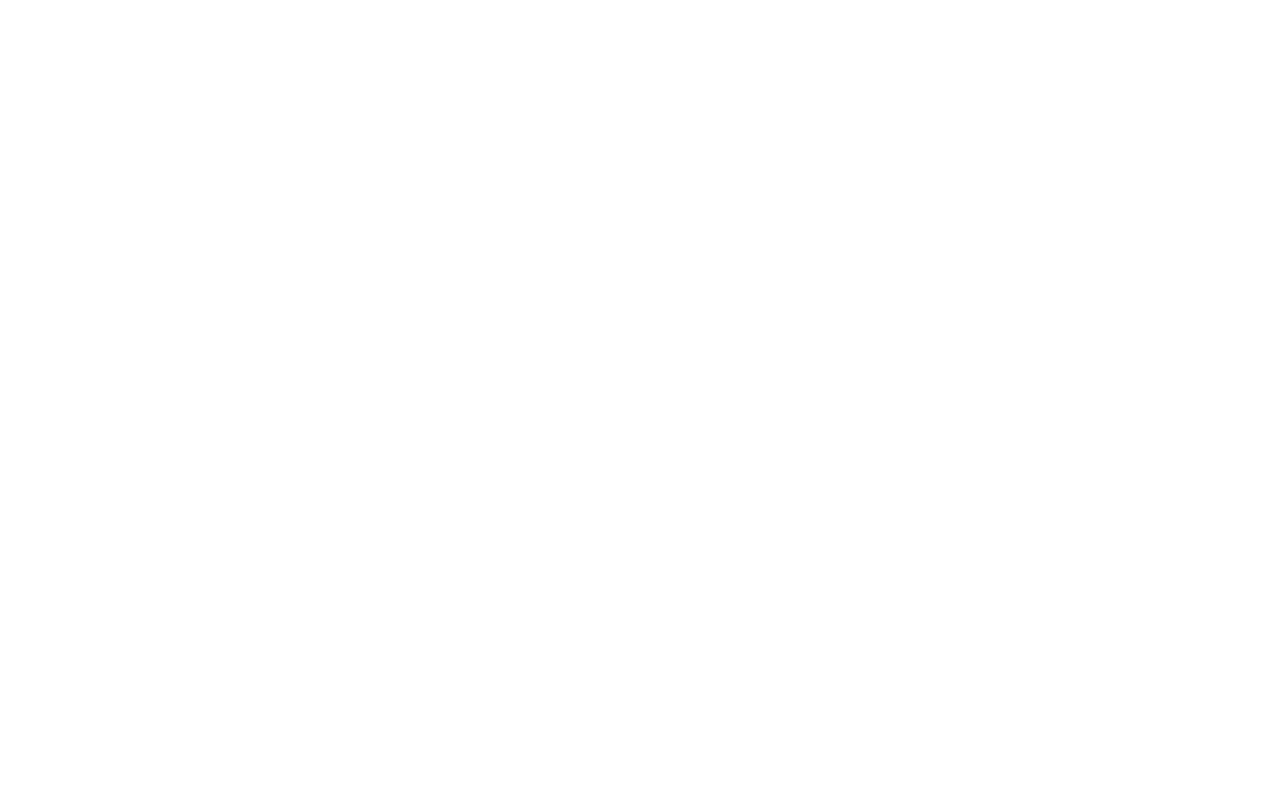
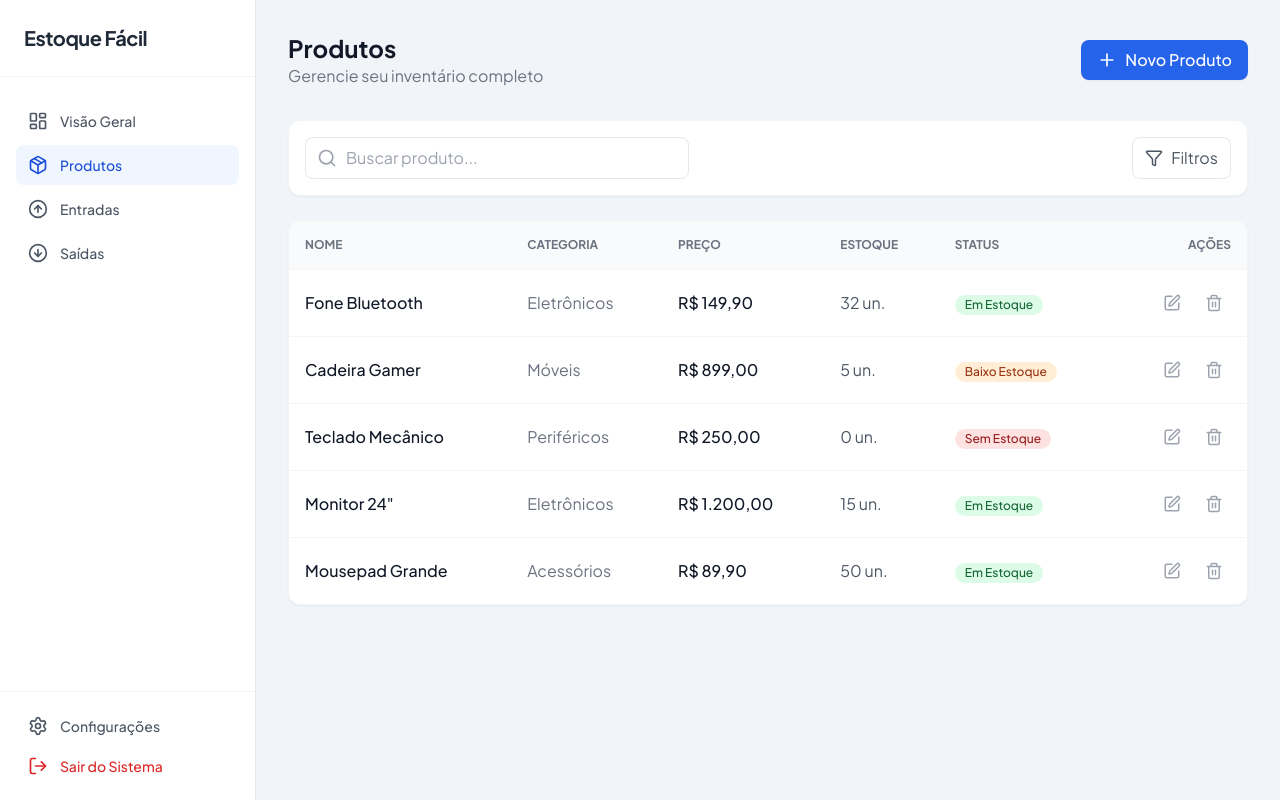
Before and after one commit to Aishabrito/estoque-facil-completo, a React (Vite) app: page /produtos in a window 1280 px wide. Before the commit this address had no page. Built offline with nearby package versions, Linux system fonts and the light colour scheme.

Commit message:
feat criacao tela produtos

```diff
--- a/src/App.jsx
+++ b/src/App.jsx
@@ -1,16 +1,15 @@
 import { BrowserRouter, Routes, Route } from 'react-router-dom';
 import Login from './pages/Login';
 import Dashboard from './pages/Dashboard';
+import Produtos from './pages/Produtos';
 
 function App() {
   return (
     <BrowserRouter>
       <Routes>
-        {/* Rota do Login */}
         <Route path="/" element={<Login />} />
-
-        {/* Rota do Dashboard  */}
         <Route path="/dashboard" element={<Dashboard />} />
+        <Route path="/produtos" element={<Produtos />} />
       </Routes>
     </BrowserRouter>
   )
--- a/src/components/Sidebar.jsx
+++ b/src/components/Sidebar.jsx
@@ -1,27 +1,53 @@
 import { LayoutDashboard, Package, ArrowUpCircle, ArrowDownCircle, Settings, LogOut } from 'lucide-react';
-import { useNavigate } from 'react-router-dom';
-
+import { useNavigate, useLocation, Link } from 'react-router-dom';
 export default function Sidebar() {
   const navigate = useNavigate();
+  const location = useLocation();
 
   const handleLogout = () => {
     navigate('/');
   };
 
   return (
-    <aside className="fixed left-0 top-0 h-screen w-64 bg-white border-r border-gray-200 flex flex-col transition-all duration-300">
+    <aside className="fixed left-0 top-0 h-screen w-64 bg-white border-r border-gray-200 flex flex-col transition-all duration-300 z-10">
+
+      <div className="flex items-center gap-3 p-6 border-b border-gray-100">
+        <span className="text-xl font-bold text-gray-800 tracking-tight">Estoque Fácil</span>
+      </div>
 
       {/* Menu Principal */}
       <nav className="flex-1 px-4 py-6 space-y-1">
-        <NavItem icon={<LayoutDashboard size={20} />} text="Visão Geral" active />
-        <NavItem icon={<Package size={20} />} text="Produtos" />
-        <NavItem icon={<ArrowUpCircle size={20} />} text="Entradas" />
-        <NavItem icon={<ArrowDownCircle size={20} />} text="Saídas" />
+        <NavItem
+          icon={<LayoutDashboard size={20} />}
+          text="Visão Geral"
+          path="/dashboard"
+          active={location.pathname === '/dashboard'}
+        />
+        <NavItem
+          icon={<Package size={20} />}
+          text="Produtos"
+          path="/produtos"
+          active={location.pathname === '/produtos'}
+        />
+        <NavItem
+          icon={<ArrowUpCircle size={20} />}
+          text="Entradas"
+          path="/entradas"
+        />
+        <NavItem
+          icon={<ArrowDownCircle size={20} />}
+          text="Saídas"
+          path="/saidas"
+        />
       </nav>
 
       {/* Footer do Menu */}
       <div className="p-4 border-t border-gray-100 space-y-1">
-        <NavItem icon={<Settings size={20} />} text="Configurações" />
+        <button className="w-full flex items-center gap-3 px-3 py-2 text-sm font-medium text-gray-600 rounded-lg hover:bg-gray-50 transition-colors">
+            <Settings size={20} />
+            Configurações
+        </button>
+
         <button
           onClick={handleLogout}
           className="w-full flex items-center gap-3 px-3 py-2 text-sm font-medium text-red-600 rounded-lg hover:bg-red-50 transition-colors"
@@ -34,11 +60,10 @@
   );
 }
 
-// Componente auxiliar para os itens do menu ficarem padronizados
-function NavItem({ icon, text, active = false }) {
+function NavItem({ icon, text, path = "#", active = false }) {
   return (
-    <a
-      href="#"
+    <Link
+      to={path}
       className={`flex items-center gap-3 px-3 py-2.5 rounded-lg text-sm font-medium transition-colors ${
         active
           ? 'bg-primary-50 text-primary-700'
@@ -47,6 +72,6 @@
     >
       {icon}
       {text}
-    </a>
+    </Link>
   );
 }
--- a/src/pages/Dashboard.jsx
+++ b/src/pages/Dashboard.jsx
@@ -5,7 +5,7 @@
   return (
     <div className="flex min-h-screen bg-background-light font-sans">
       <Sidebar />
-      {/* Conteúdo Principal (Movemos para a direita por causa da Sidebar fixa) */}
+      {/* Conteúdo Principal  */}
       <main className="flex-1 ml-64 p-8">
 
         {/* Cabeçalho da Página */}
--- /dev/null
+++ b/src/pages/Produtos.jsx
@@ -0,0 +1,102 @@
+import { useState } from 'react';
+import Sidebar from '../components/Sidebar';
+import { Search, Plus, Edit, Trash2, Filter } from 'lucide-react';
+
+export default function Produtos() {
+  const [searchTerm, setSearchTerm] = useState('');
+
+  // Dados Mockados (Exemplo)
+  const products = [
+    { id: 1, name: 'Fone Bluetooth', category: 'Eletrônicos', price: 149.90, stock: 32, status: 'Em Estoque' },
+    { id: 2, name: 'Cadeira Gamer', category: 'Móveis', price: 899.00, stock: 5, status: 'Baixo Estoque' },
+    { id: 3, name: 'Teclado Mecânico', category: 'Periféricos', price: 250.00, stock: 0, status: 'Sem Estoque' },
+    { id: 4, name: 'Monitor 24"', category: 'Eletrônicos', price: 1200.00, stock: 15, status: 'Em Estoque' },
+    { id: 5, name: 'Mousepad Grande', category: 'Acessórios', price: 89.90, stock: 50, status: 'Em Estoque' },
+  ];
+
+  return (
+    <div className="flex min-h-screen bg-background-light font-sans">
+      <Sidebar />
+
+      <main className="flex-1 ml-64 p-8">
+
+        {/* Cabeçalho */}
+        <div className="flex justify-between items-center mb-8">
+          <div>
+            <h1 className="text-2xl font-bold text-gray-900">Produtos</h1>
+            <p className="text-gray-500">Gerencie seu inventário completo</p>
+          </div>
+
+          <button className="flex items-center gap-2 bg-primary-600 hover:bg-primary-700 text-white px-4 py-2 rounded-lg font-medium transition-colors shadow-sm">
+            <Plus size={20} />
+            Novo Produto
+          </button>
+        </div>
+
+        {/* Filtros */}
+        <div className="bg-white p-4 rounded-xl shadow-sm border border-gray-100 mb-6 flex justify-between items-center">
+          <div className="relative w-96">
+            <Search className="absolute left-3 top-1/2 -translate-y-1/2 text-gray-400" size={20} />
+            <input
+              type="text"
+              placeholder="Buscar produto..."
+              className="w-full pl-10 pr-4 py-2 border border-gray-200 rounded-lg focus:outline-none focus:ring-2 focus:ring-primary-500"
+              value={searchTerm}
+              onChange={(e) => setSearchTerm(e.target.value)}
+            />
+          </div>
+          <button className="flex items-center gap-2 text-gray-600 hover:text-primary-600 border border-gray-200 px-3 py-2 rounded-lg hover:bg-gray-50 transition-colors">
+            <Filter size={18} />
+            Filtros
+          </button>
+        </div>
+
+        {/* Tabela */}
+        <div className="bg-white rounded-xl shadow-sm border border-gray-100 overflow-hidden">
+          <table className="w-full text-left border-collapse">
+            <thead>
+              <tr className="bg-gray-50 border-b border-gray-100 text-xs uppercase text-gray-500 font-semibold">
+                <th className="p-4">Nome</th>
+                <th className="p-4">Categoria</th>
+                <th className="p-4">Preço</th>
+                <th className="p-4">Estoque</th>
+                <th className="p-4">Status</th>
+                <th className="p-4 text-right">Ações</th>
+              </tr>
+            </thead>
+            <tbody className="divide-y divide-gray-100">
+              {products.map((product) => (
+                <tr key={product.id} className="hover:bg-gray-50 transition-colors">
+                  <td className="p-4 font-medium text-gray-900">{product.name}</td>
+                  <td className="p-4 text-gray-500">{product.category}</td>
+                  <td className="p-4 font-medium text-gray-900">
+                    {product.price.toLocaleString('pt-BR', { style: 'currency', currency: 'BRL' })}
+                  </td>
+                  <td className="p-4 text-gray-600">{product.stock} un.</td>
+                  <td className="p-4">
+                    <span className={`inline-flex items-center px-2.5 py-0.5 rounded-full text-xs font-medium
+                      ${product.stock === 0 ? 'bg-red-100 text-red-800' :
+                        product.stock < 10 ? 'bg-orange-100 text-orange-800' :
+                        'bg-green-100 text-green-800'}`}>
+                      {product.status}
+                    </span>
+                  </td>
+                  <td className="p-4 text-right">
+                    <div className="flex justify-end gap-2">
+                      <button className="p-2 text-gray-400 hover:text-blue-600 hover:bg-blue-50 rounded-lg transition-colors">
+                        <Edit size={18} />
+                      </button>
+                      <button className="p-2 text-gray-400 hover:text-red-600 hover:bg-red-50 rounded-lg transition-colors">
+                        <Trash2 size={18} />
+                      </button>
+                    </div>
+                  </td>
+                </tr>
+              ))}
+            </tbody>
+          </table>
+        </div>
+      </main>
+    </div>
+  );
+}
```
